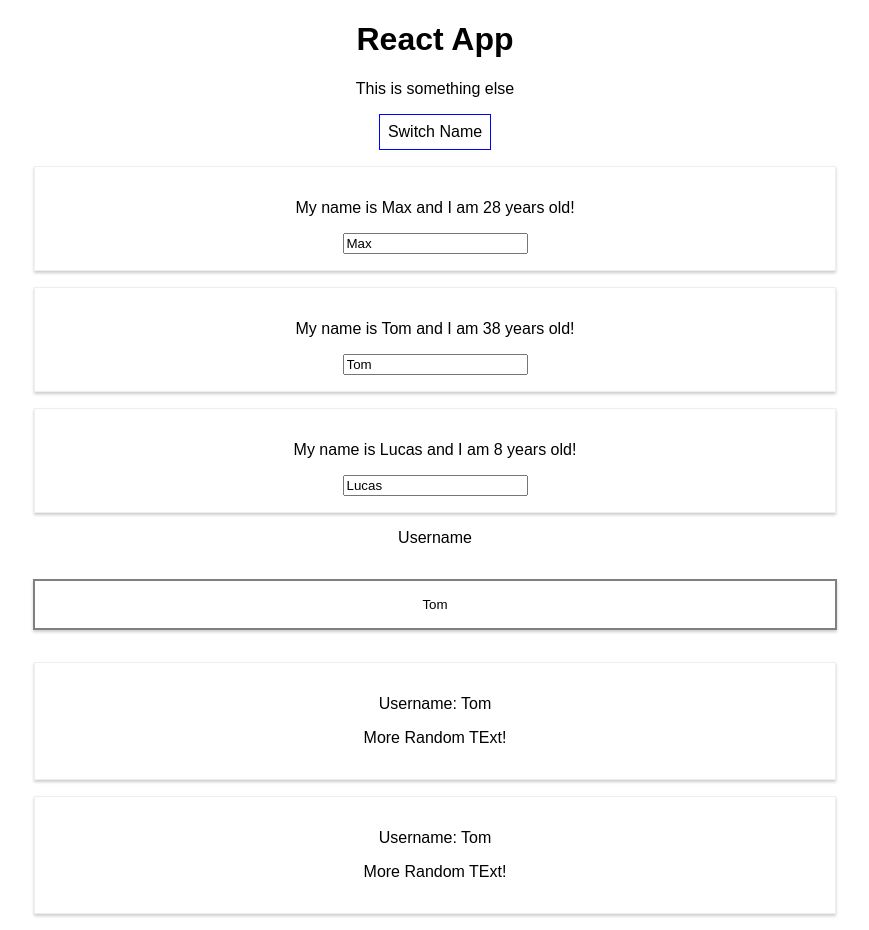
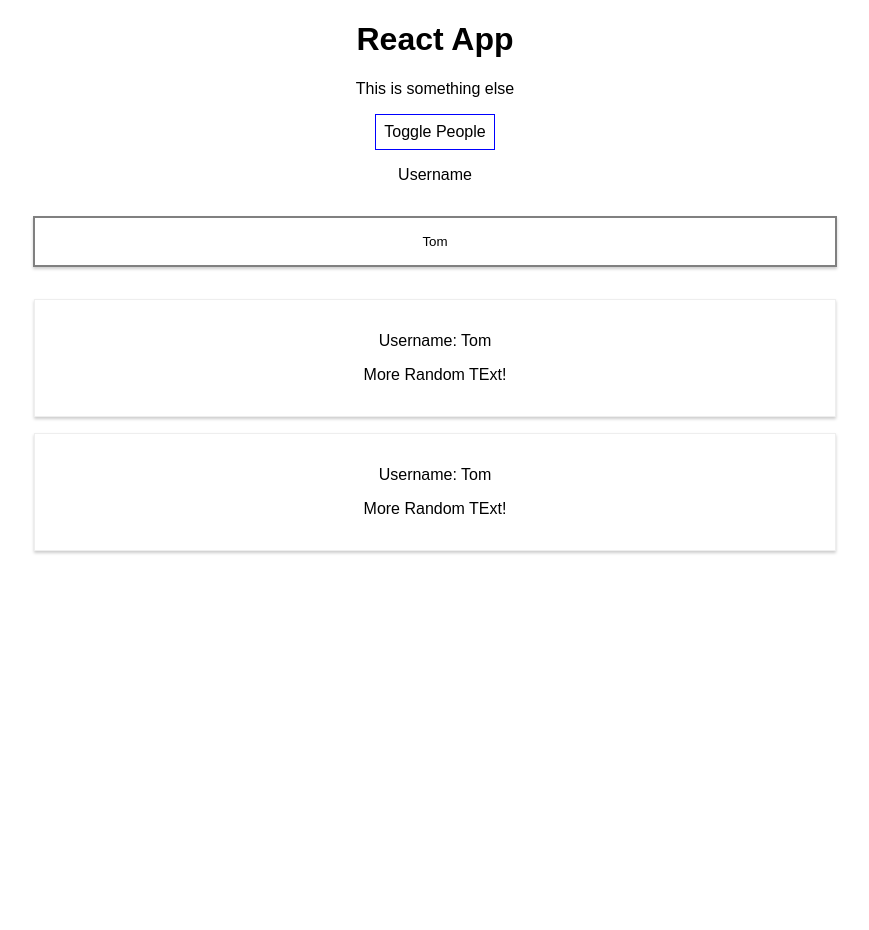
Before and after one commit to tbartolucci/react-tutorial, a React (Create React App) app: page / in a window 1280 px wide. Shown: the whole page, without its empty margins (205-1074 px from the left). After the commit the page ends 800 px from the top, so only its background shows below. Built offline with nearby package versions, Linux system fonts and the light colour scheme.

Commit message:
basic conditional display.

```diff
--- a/src/App.js
+++ b/src/App.js
@@ -6,6 +6,7 @@ import UserOutput from './UserOutput/UserOutput';
 
 class App extends Component {
 
+    // example state
     state = {
         persons : [
             {name: 'Max', age: 28},
@@ -13,18 +14,11 @@ class App extends Component {
             {name: 'Lucas', age: 8}
         ],
         otherState: 'This is something else',
-        username : "Tom"
+        username : "Tom",
+        showPersons: false
     };
 
-    switchNameHandler = (newName) => {
-        // DONT DO THIS: this.state.persons[0].name = "Maximillion";
-        this.setState({ persons : [
-                {name: newName, age: 28},
-                {name: 'Tom', age: 40},
-                {name: 'Lucas', age: 8}
-            ]});
-    };
-
+    // On change event handler example for updating object
     nameChangedHandler = (event) => {
         // DONT DO THIS: this.state.persons[0].name = "Maximillion";
         this.setState({ persons : [
@@ -34,11 +28,18 @@ class App extends Component {
             ]});
     };
 
+    // input event handler for updating simple value in state
     usernameChangedHandler = (event) => {
         this.setState({ username : event.target.value });
     };
 
+    // button event handler example for simple toggle
+    togglePersonHandler = () => {
+        this.setState({ showPersons : !this.state.showPersons });
+    };
+
     render() {
+        // in-line style
         const style = {
             backgroundColor: 'white',
             font: 'inherit',
@@ -52,10 +53,12 @@ class App extends Component {
                 <p>{this.state.otherState}</p>
                 <button
                     style={style}
-                    onClick={this.switchNameHandler.bind(this,'Leo')}>
-                    Switch Name
+                    onClick={this.togglePersonHandler}>
+                    Toggle People
                 </button>
 
+                { this.state.showPersons ?
+                    <div>
                     <Person
                         name={this.state.persons[0].name}
                         age={this.state.persons[0].age}/>
@@ -66,6 +69,8 @@ class App extends Component {
                     <Person
                         name={this.state.persons[2].name}
                         age={this.state.persons[2].age}/>
+                </div> : null
+                }
 
                     <UserInput username={this.state.username} changed={this.usernameChangedHandler}/>
                     <UserOutput username={this.state.username}/>
```
Lines whose indentation alone changed are shown as unchanged.
